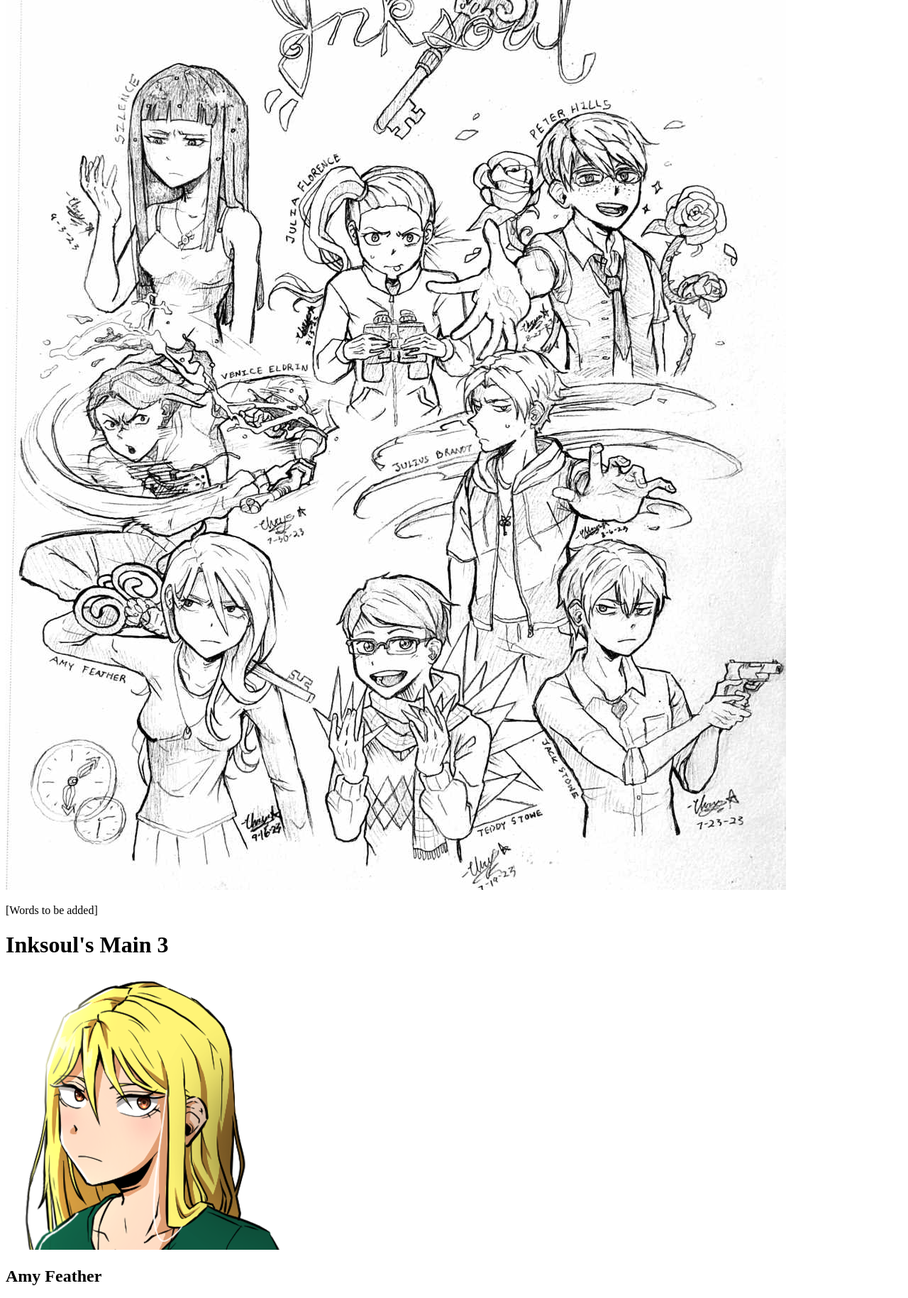
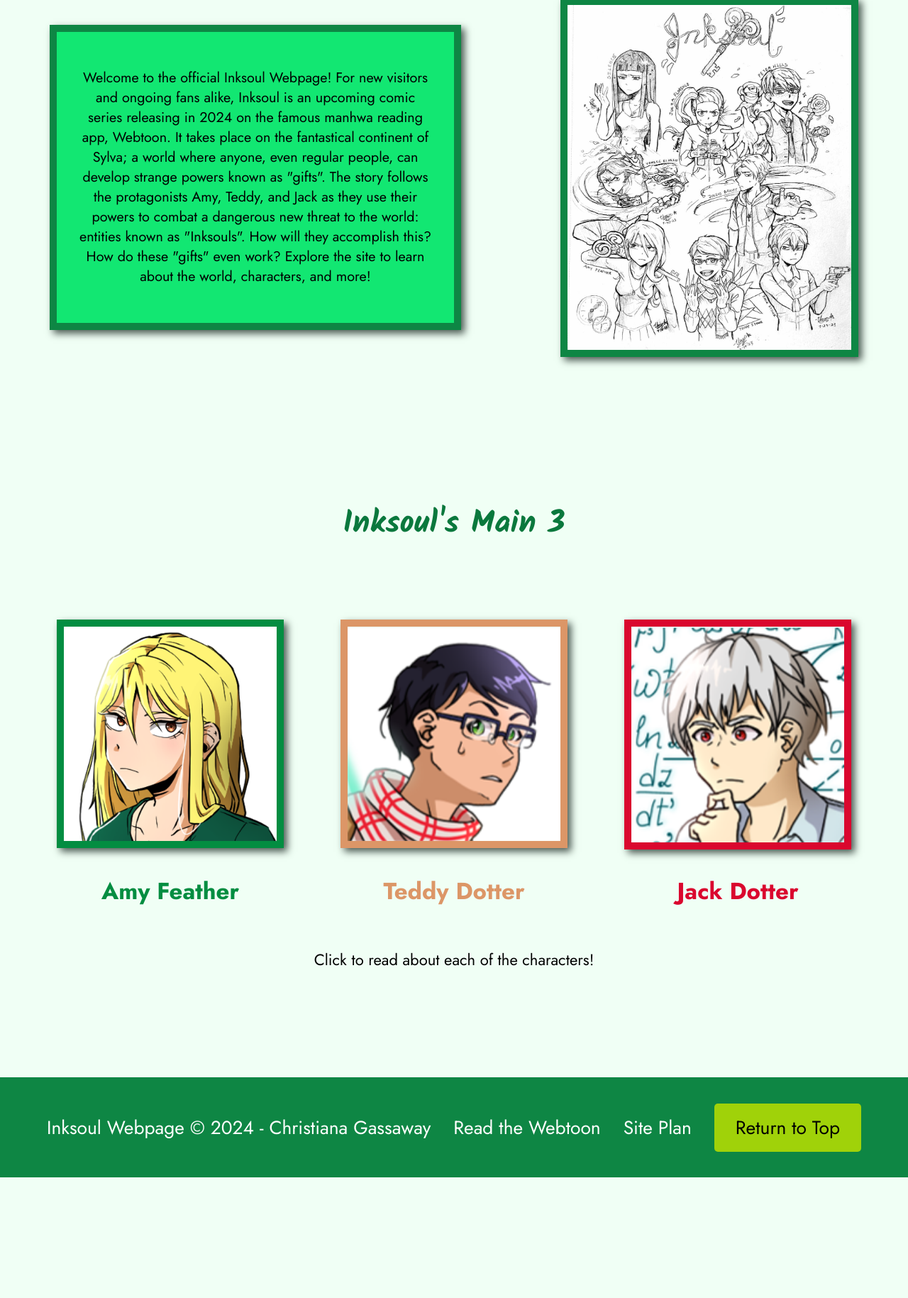
Before and after one commit to Christiana-Gassaway/wdd130, a plain HTML site: page inksoul_site/index.html in a window 1280 px wide. Shown: the part 824-2653 px from the top of the page at 71% size. After the commit the page ends 2483 px from the top, so only its background shows below. Drawn offline with Linux system fonts and the light colour scheme.

Commit message:
updated homepage css

```diff
--- a/inksoul_site/index.html
+++ b/inksoul_site/index.html
@@ -4,57 +4,74 @@
     <meta charset="UTF-8">
     <meta name="viewport" content="width=device-width, initial-scale=1.0">
     <title>Inksoul | Homepage</title>
+    <link type="text/css" rel="stylesheet" href="styles/inksoul-site.css">
 </head>
+
+
 <body>
+    <div id="content">
         <header>
             <a id="logo-link" href="index.html">
                 <img class="logo" src="images/inksoul_logo.png" alt="Inksoul logo">
             </a>
-        <nav>
+            <nav class="header-links">
                 <a href="index.html">Home</a>
                 <a href="meet-the-characters.html">Meet the Characters</a>
                 <a href="the-world-of-inksoul.html">The World of Inksoul</a>
                 <a href="site-plan.html">Site Plan</a>
             </nav>
         </header>
+
+
         <main>
             <div class="hero">
                 <div id="hero-box">
-                <img id="hero-img" src="images/inksoul_hero.jpg" alt="Hero image of Amy Feather and the Inksoul logo">
+                    <img id="hero-img" src="images/inksoul_hero.png" alt="Hero image of Amy Feather and the Inksoul logo">
                 </div>
+                <section id="hero-msg">
+                    <h1 class="home-title">The Official Inksoul Webpage</h1>
+                </section>
             </div>
+
             <div class="middle-paragraph-p1">
+                <div class="mp-message">
+                    <p>Welcome to the official Inksoul Webpage! For new visitors and ongoing fans alike, Inksoul is an upcoming comic series releasing in 2024 on the famous manhwa reading app, Webtoon. It takes place on the fantastical continent of Sylva; a world where anyone, even regular people, can develop strange powers known as "gifts". The story follows the protagonists Amy, Teddy, and Jack as they use their powers to combat a dangerous new threat to the world: entities known as "Inksouls". How will they accomplish this? How do these "gifts" even work? Explore the site to learn about the world, characters, and more!</p>
+                </div>
                 <img id="character-sketches" src="images/Inksoul_Characters.jpg" alt="Graphite sketch of the Inksoul cast members">
-            <p>[Words to be added]</p>
             </div>
+
+            <h1 id="middle-section-header">Inksoul's Main 3</h1>
             <div class="middle-section-p1">
-            <h1>Inksoul's Main 3</h1>
                 <div id="middle-section-p1-icons">
                     <a id="amy-icon-link" href="meet-the-characters.html">
                         <img class="amy-icon" src="images/Amy.png" alt="Amy Feather Icon">
                     </a>
-                <h2>Amy Feather</h2>
+                    <h2 id="h2-1">Amy Feather</h2>
                     <a id="teddy-icon-link" href="meet-the-characters.html">
                         <img class="teddy-icon" src="images/Teddy.png" alt="Teddy Dotter Icon">
                     </a>
-                <h2>Teddy Dotter</h2>
+                    <h2 id="h2-2">Teddy Dotter</h2>
                     <a id="jack-icon-link" href="meet-the-characters.html">
                         <img class="jack-icon" src="images/Jack.png" alt="Jack Dotter Icon">
                     </a>
-                <h2>Jack Dotter</h2>
-                <p>Click to read about each of the characters!</p>
+                    <h2 id="h2-3">Jack Dotter</h2>
                 </div>
+                <p id="click-to-read">Click to read about each of the characters!</p>
             </div>
         </main>
+
+
         <footer>
             <div class="footer-section">
-            <p>
+                <p id="footer-1">
                     Inksoul Webpage © 2024 - Christiana Gassaway
                 </p>
-            <a href="https://www.webtoons.com/en/canvas/inksoul/list?title_no=256196" target="_blank" rel="noreferrer noopener">Read the Webtoon</a>
-            <a href="site-plan.html">Site Plan</a>
+                <a href="https://www.webtoons.com/en/canvas/inksoul/list?title_no=256196" target="_blank" rel="noreferrer noopener" id="footer-2">Read the Webtoon</a>
+                <a href="site-plan.html" id="footer-3">Site Plan</a>
+            <div id="return-to-top-button">
                 <a href="index.html">Return to Top</a>
             </div>
         </footer>
+    </div>
 </body>
 </html>
--- /dev/null
+++ b/inksoul_site/styles/inksoul-site.css
@@ -0,0 +1,221 @@
+@import url('https://fonts.googleapis.com/css2?family=Jost:ital,wght@0,100..900;1,100..900&family=Kalam:wght@300;400;700&display=swap');
+
+
+/* - - - General Formatting - - - */
+
+#content {
+    max-width: 1600px;
+    margin: 0 auto;
+}
+body {
+    background-color: #f0fff5;
+    font-family: "Jost", Arial, sans-serif;
+    font-size: 22px;
+    margin: 0 auto;
+    padding: 0;
+}
+
+
+/* - - - Header - - - */
+
+header {
+    background-color: #12e772;
+    display: grid;
+    grid-template-columns: 150px auto;
+}
+.logo {
+    width: 80px;
+}
+#logo-link {
+    padding-top: 5px;
+    justify-self: center;
+    align-self: center;
+    z-index: 1;
+}
+.header-links {
+    display: flex;
+    justify-content: space-around;
+    z-index: 1;
+}
+.header-links a {
+    text-align: center;
+    color: #000000;
+    text-decoration: none;
+    padding: 35px;
+}
+.header-links a:hover {
+    color: white;
+    background-color: #0e8644;
+}
+
+
+/* - - - Hero Box - - - */
+
+.hero {
+    display: grid;
+    grid-template-columns: repeat(5fr);
+}
+#hero-box {
+    grid-column: 1/5;
+    grid-row: 1/4;
+    z-index: 0;
+}
+#hero-img {
+    width: 100%;
+}
+#hero-msg {
+    grid-column: 3/3;
+    grid-row: 5/5;
+    z-index: 1;
+    padding-left: 35px;
+}
+.home-title {
+    color: #0a783d;
+    font-family: "kalam";
+    font-weight: bold;
+    font-size: 2em;
+    margin-top: 70px;
+    margin-bottom: 70px;
+}
+
+
+/* - - - Middle Paragraph - - - */
+
+.middle-paragraph-p1 {
+    display: flex;
+    flex-wrap: wrap;
+    justify-content: space-evenly;
+}
+.mp-message {
+    width: 500px;
+    height: 350px;
+    margin: auto;
+    padding: 30px 30px;
+    background-color: #12e772;
+    border: 10px solid #0e8644;
+    box-shadow: 5px 5px 10px #4b5a52;
+    text-align: center;
+    font-size: .9em;
+}
+#character-sketches {
+    width: 400px;
+    margin: auto;
+    border: 10px solid #0e8644;
+    box-shadow: 5px 5px 10px #4b5a52;
+}
+
+
+/* - - - Middle Section - - - */
+
+#middle-section-header {
+    text-align: center;
+    font-family: "kalam";
+    color:#0a783d;
+    font-weight: bold;
+    margin-top: 200px;
+    margin-bottom: 100px;
+}
+
+#middle-section-p1-icons {
+    display: grid;
+    grid-template-columns: repeat(7, 1fr);
+}
+#middle-section-p1-icons img {
+    transition: .5s;
+}
+#middle-section-p1-icons img:hover {
+    opacity: .6;
+    transform: scale(1.1);
+}
+#amy-icon-link {
+    grid-column: 2/2;
+    grid-row: 1/1;
+}
+.amy-icon {
+    width: 300px;
+    border: 10px solid #038d41;
+    box-shadow: 5px 5px 10px #4b5a52;
+    margin: auto;
+}
+#teddy-icon-link {
+    grid-column: 4/4;
+    grid-row: 1/1
+}
+.teddy-icon {
+    width: 300px;
+    border: 10px solid #dc9667;
+    box-shadow: 5px 5px 10px #4b5a52;
+    margin: auto;
+}
+#jack-icon-link {
+    grid-column: 6/6;
+    grid-row: 1/1;
+}
+.jack-icon {
+    width: 300px;
+    border: 10px solid #da072e;
+    box-shadow: 5px 5px 10px #4b5a52;
+    margin: auto;
+}
+#h2-1 {
+    grid-column: 2/2;
+    grid-row: 2/2;
+    text-align: center;
+    color: #038d41;
+}
+#h2-2 {
+    grid-column: 4/4;
+    grid-row: 2/2;
+    text-align: center;
+    color: #dc9667;
+}
+#h2-3 {
+    grid-column: 6/6;
+    grid-row: 2/2;
+    text-align: center;
+    color: #da072e;
+}
+#click-to-read {
+    margin-top: 30px;
+    text-align: center;
+}
+
+
+/* - - - Footer - - - */
+
+.footer-section {
+    color: white;
+    background-color: #0e8644;
+    font-family: 'Jost', 'Arial', sans-serif;
+    padding: 25px 50px;
+    margin-top: 150px;
+    display: flex;
+    justify-content: space-around;
+    align-items: center;
+}
+#footer-1, #footer-2, #footer-3{
+    color: white;
+    font-family: 'Jost', 'Arial', sans-serif;
+    text-decoration: none;
+    font-size: 1.2em;
+}
+#footer-2:hover, #footer-3:hover {
+    color: black;
+    text-decoration: underline;
+}
+.footer-section p {
+    font-size: 1.2em;
+}
+#return-to-top-button a {
+    background-color: #a0d209;
+    text-decoration: none;
+    color: black;
+    font-size: 1.2em;
+    padding: 15px 30px;
+    border-radius: 5px;
+}
+#return-to-top-button:hover a {
+    background-color: #3f5305;
+    text-decoration: none;
+    color: white;
+}
```
Also changed, not shown: inksoul_site/meet-the-characters.html (+2 -1 lines), inksoul_site/site-plan.html (+1 -1 lines), inksoul_site/the-world-of-inksoul.html (+2 -1 lines), inksoul_site/images/inksoul_hero.jpg (deleted), inksoul_site/images/inksoul_hero.png (added), inksoul_site/images/inksoul_logo.png, inksoul_site/styles/site-plan.css (renamed from inksoul_site/site-plan.css). Lines whose indentation alone changed are shown as unchanged.
